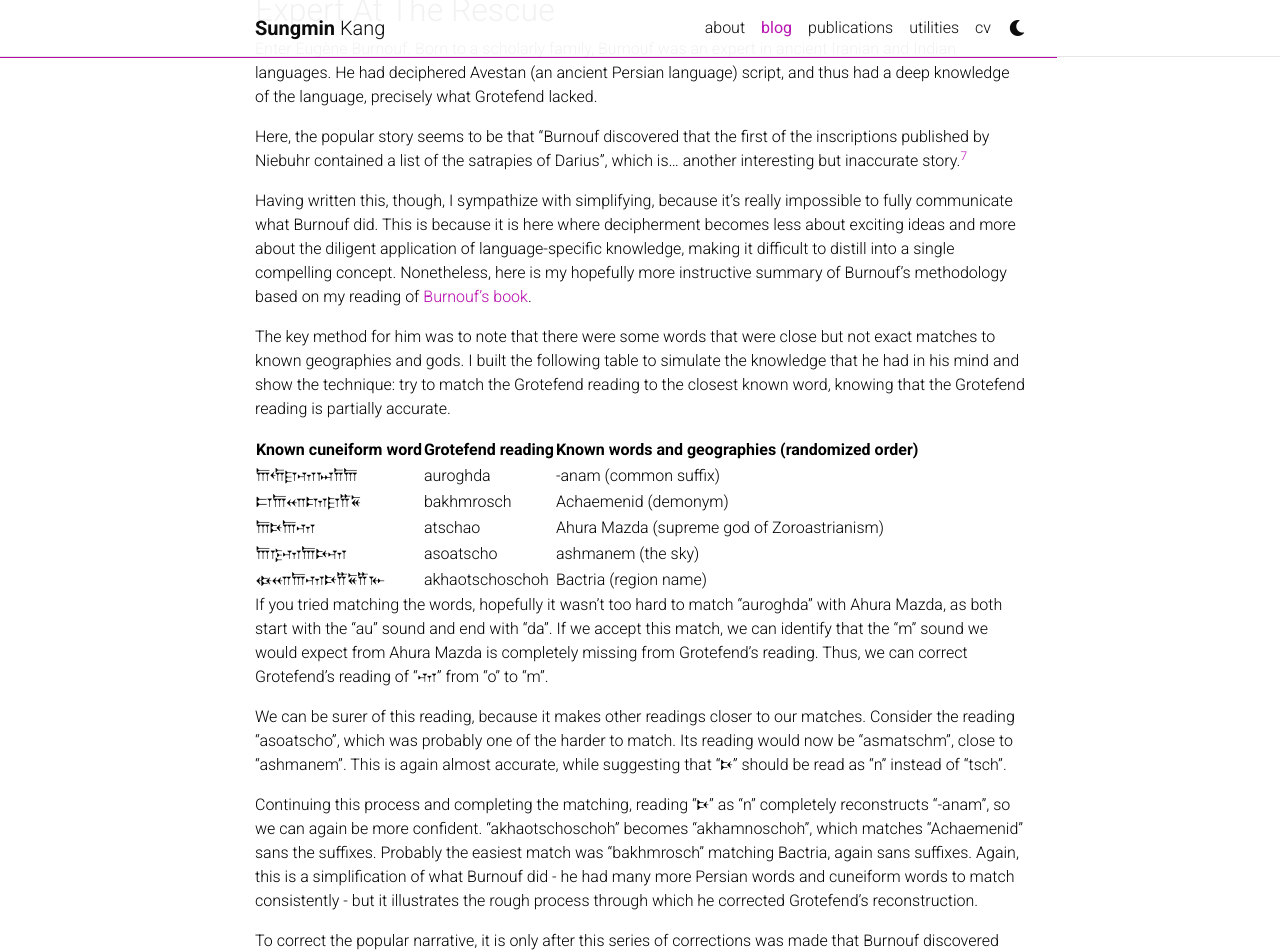
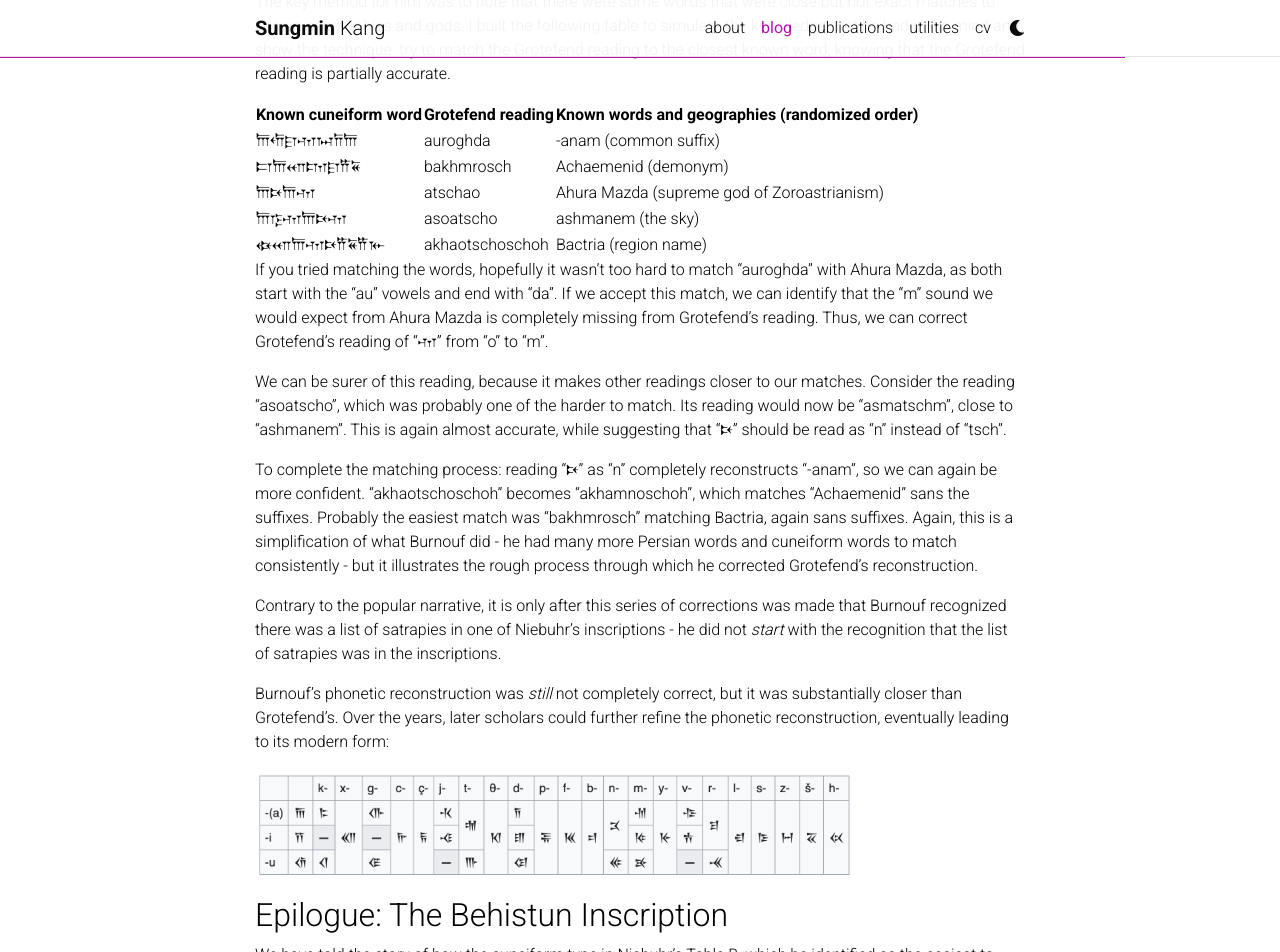
Before and after one commit to smkang96/smkang96.github.io, a Jekyll site: the page built from _posts/2026-08-13-how-cuneiform.md, in a window 1280 px wide and 1400 px high, scrolled down 9574 px. Shown: the top 952 px of the window. Built offline with Jekyll 4.4.1, drawn with Linux system fonts in a browser that asks for light colours; full-size pictures stand in for the smaller copies a plugin makes; comment, search, counter and statistics services are not loaded; a style sheet for code colours, icons or effects is not loaded; some of the changed text lies outside the part shown.

Commit message:
finalizing cuneiform post

```diff
--- a/_posts/2026-08-13-how-cuneiform.md
+++ b/_posts/2026-08-13-how-cuneiform.md
@@ -84,7 +84,7 @@
 
 This is parsed favorably, so you should be able to make it out: "𐎧𐏁𐎠𐎹𐎰𐎡𐎹" is a frequently recurring pattern. What might it be, though? A name? A title? An article like "the"? Tychsen made some guesses as to how to read the script, but it was not the most accurate.
 
-It is at this point where [Georg Grotefend](https://en.wikipedia.org/wiki/Georg_Friedrich_Grotefend), a 27 year-old scholar, made a series of bold informed guesses that led to significant progress.
+It is at this point where [Georg Grotefend](https://en.wikipedia.org/wiki/Georg_Friedrich_Grotefend), a 27-year-old scholar, made a series of bold informed guesses that led to significant progress.
 
 In his 1802 submission to the Göttingen Society, Grotefend suggested the following:
 
@@ -92,7 +92,7 @@
 
 If we accept 𐏐 is a separator, the glyphs in Niebuhr's Table B cannot represent individual words. Not only are there too few observable glyphs for that, it is implausible that there would be repetitions of exact phrases over and over. Thus, the script is likely alphabetic.
 
-### The language it describes is likely old Persian
+### The language it describes is likely Old Persian
 
 If the script is alphabetic, certain glyphs are likely vowels. We can identify which of them are vowels, by looking at glyph frequency, since vowels can be expected to occur more often. Indeed, three glyphs are notably more frequent: 𐎠, 𐎶[^2], and 𐎡.
 
@@ -194,7 +194,7 @@
 |---|---|---|---|---|---|---|
 | kh | sch | h | e | r | sch | e |
 
-The "kh" part, for the record, is also corroborated by the reconstruction of our key word "king", "𐎧𐏁𐎠𐎹𐎰𐎡𐎹". Note how it starts with the same two glyphs as Xerxes! Grotefend says that an earlier scholar reconstructed the old Persian term for king to be "Khscheio", which corroborates the reading well.[^6]
+The "kh" part, for the record, is also corroborated by the reconstruction of our key word "king", "𐎧𐏁𐎠𐎹𐎰𐎡𐎹". Note how it starts with the same two glyphs as Xerxes! Grotefend says that an earlier scholar reconstructed the Old Persian term for king to be "Khscheio", which corroborates the reading well.[^6]
 
 Grotefend, not being an expert in ancient Persian himself, used a dictionary with Old Persian words to reconstruct even more. For example, look at <span style="color:purple">𐎺𐏀𐎼𐎣</span>. Based on our reconstruction it would sound like "e?r?". Grotefend thinks this word is an adjective (as it appears after "king"), and finds from the dictionary the word "eghré", meaning "strong" or "great". Thus he further connected "𐏀" with "gh" and "𐎣" with "é". Through such a process, he constructed the following table and provided the meaning of the shorter inscriptions from Niebuhr:
 
@@ -202,9 +202,9 @@
 
 Well, then, this looks good, are we done now?
 
-Not quite. When compared with a modern reconstruction, Grotefend's phonetic reconstruction wasn't even 50% right. As mentioned, Grotefend relied on a dictionary of Old Persian words. However, later scholars pointed out that the dictionary he relied on had many problems itself, leading to incorrect deductions. That <span style="color:purple">𐎺𐏀𐎼𐎣</span> word earlier? Modern scholars would read it as "vazraka", not "eghré", so it was quite far off.
+Not quite. When compared with a modern reconstruction, Grotefend's phonetic reconstruction wasn't even half correct. As mentioned, Grotefend relied on a dictionary of Old Persian words. However, later scholars pointed out that the dictionary he relied on had many problems itself, leading to incorrect deductions. That <span style="color:purple">𐎺𐏀𐎼𐎣</span> word earlier? Modern scholars would read it as "vazraka", not "eghré", so it was quite far off.
 
-Without an accurate phonetic reconstruction, it was thus impossible to read text that did _not_ follow patterns already established. This contributed to skepticism amongst the academic experts in the area; to them, decipherment based on Grotefend's table probably led to meaningless or even impossible sounds, based on their knowledge of the ancient Persian language. As a result, while Grotefend's results were clearly known and cited, there was significant skepticism.
+Without an accurate phonetic reconstruction, it was thus impossible to read text that did _not_ follow patterns already established. This contributed to skepticism amongst the academic experts in the area; to them, using Grotefend's table to decipher unknown text probably led to sounds that seemed meaningless or even impossible in the ancient Persian language. As a result, while Grotefend's results were clearly known and cited, there was significant skepticism.
 
 Grotefend's semantic reading was validated when _hieroglyphs_ were deciphered. In 1823, an Egyptian vase was found to have both the cuneiform "𐎧𐏁𐎹𐎠𐎼𐏁𐎠𐏐" and hieroglyphs spelling out "Xerxes". This further supported Grotefend's guess that [name2] was in fact Xerxes. Nonetheless, this did not rescue the ultimately incorrect phonetics.
 
@@ -214,7 +214,7 @@
 
 Here, the popular story seems to be that "Burnouf discovered that the first of the inscriptions published by Niebuhr contained a list of the satrapies of Darius", which is... another interesting but inaccurate story.[^7]
 
-Having written this, though, I sympathize with simplifying, because it's really impossible to fully communicate what Burnouf did. This is because it is here where decipherment becomes less about exciting ideas and more about the diligent application of language-specific knowledge, making it difficult to distill into a single compelling concept. Nonetheless, here is my hopefully more instructive summary of Burnouf's methodology based on  my reading of [Burnouf's book](https://archive.org/details/mmoiresurdeuxin01burngoog/page/n196/mode/2up).
+Having written this, though, I sympathize with simplifying, because it's really impossible to fully communicate what Burnouf did. This is because it is here where decipherment becomes less about exciting ideas and more about the diligent application of language-specific knowledge, making it difficult to distill into a single compelling concept. Nonetheless, here is my hopefully more instructive summary of Burnouf's methodology based on my reading of [Burnouf's book](https://archive.org/details/mmoiresurdeuxin01burngoog/page/n196/mode/2up).
 
 The key method for him was to note that there were some words that were close but not exact matches to known geographies and gods. I built the following table to simulate the knowledge that he had in his mind and show the technique: try to match the Grotefend reading to the closest known word, knowing that the Grotefend reading is partially accurate.
 
@@ -226,13 +226,13 @@
 | 𐎠𐎿𐎶𐎠𐎴𐎶 | asoatscho | ashmanem (the sky) |
 | 𐏃𐎧𐎠𐎶𐎴𐎡𐏁𐎡𐎹 | akhaotschoschoh | Bactria (region name) |
 
-If you tried matching the words, hopefully it wasn't too hard to match "auroghda" with Ahura Mazda, as both start with the "au" sound and end with "da". If we accept this match, we can identify that the "m" sound we would expect from Ahura Mazda is completely missing from Grotefend's reading. Thus, we can correct Grotefend's reading of "𐎶" from "o" to "m".
+If you tried matching the words, hopefully it wasn't too hard to match "auroghda" with Ahura Mazda, as both start with the "au" vowels and end with "da". If we accept this match, we can identify that the "m" sound we would expect from Ahura Mazda is completely missing from Grotefend's reading. Thus, we can correct Grotefend's reading of "𐎶" from "o" to "m".
 
 We can be surer of this reading, because it makes other readings closer to our matches. Consider the reading "asoatscho", which was probably one of the harder to match. Its reading would now be "asmatschm", close to "ashmanem". This is again almost accurate, while suggesting that "𐎴" should be read as "n" instead of "tsch".
 
-Continuing this process and completing the matching, reading "𐎴" as "n" completely reconstructs "-anam", so we can again be more confident. "akhaotschoschoh" becomes "akhamnoschoh", which matches "Achaemenid" sans the suffixes. Probably the easiest match was "bakhmrosch" matching Bactria, again sans suffixes. Again, this is a simplification of what Burnouf did - he had many more Persian words and cuneiform words to match consistently - but it illustrates the rough process through which he corrected Grotefend's reconstruction.
+To complete the matching process: reading "𐎴" as "n" completely reconstructs "-anam", so we can again be more confident. "akhaotschoschoh" becomes "akhamnoschoh", which matches "Achaemenid" sans the suffixes. Probably the easiest match was "bakhmrosch" matching Bactria, again sans suffixes. Again, this is a simplification of what Burnouf did - he had many more Persian words and cuneiform words to match consistently - but it illustrates the rough process through which he corrected Grotefend's reconstruction.
 
-To correct the popular narrative, it is only after this series of corrections was made that Burnouf discovered there was a list of satrapies in one of Niebuhr's inscriptions - he did not _start_ with the recognition that the list of satrapies was in the inscriptions.
+Contrary to the popular narrative, it is only after this series of corrections was made that Burnouf recognized there was a list of satrapies in one of Niebuhr's inscriptions - he did not _start_ with the recognition that the list of satrapies was in the inscriptions.
 
 Burnouf's phonetic reconstruction was _still_ not completely correct, but it was substantially closer than Grotefend's. Over the years, later scholars could further refine the phonetic reconstruction, eventually leading to its modern form:
 
@@ -240,21 +240,21 @@
 
 ## Epilogue: The Behistun Inscription
 
-We have told the story of how the cuneiform type in Niebuhr's Table B, which he identified as the easiest to decipher, was gradually understood. But what about the types in Table C and D?
+We have told the story of how the cuneiform type in Niebuhr's Table B, which he identified as the easiest to decipher, was gradually understood. But what about the types in Tables C and D?
 
-Here, the British officer Henry Rawlinson played a role similar to Niebuhr. During his time in Persia, Rawlinson provided an accurate depiction of the [Behistun Inscription](https://en.wikipedia.org/wiki/Behistun_inscription), which has inscriptions in all cuneiform types, but which are much longer. This seems to have been enough source material for the decipherment of the other types. Just look at how much is inscribed: all the "lines" you see on the left, on the right, and on the bottom of the photograph all are in fact cuneiform from what I can see.
+Here, the British officer Henry Rawlinson played a role similar to Niebuhr. During his time in Persia, Rawlinson provided an accurate depiction of the [Behistun Inscription](https://en.wikipedia.org/wiki/Behistun_inscription), which has inscriptions in all cuneiform types, but which are much longer. This seems to have been enough source material for the decipherment of the other types. Just look at how much is inscribed: all the "lines" you see on the left, on the right, and on the bottom of the photograph are all in fact cuneiform from what I can see.
 
 ![A photograph of the Behistun inscription](/assets/images/2026-08-08-17-59-53.png){: width="600" }
 
-But that's a story for another day, and I've satisfied my itch for a while. When (if?) we come back to this topic, we'll describe what ideas were used in deciphering substantially more complex other cuneiform types.
+But that's a story for another day, and I've satisfied my itch for a while. When (if?) we come back to this topic, we'll describe what ideas were used in deciphering the other, substantially more complex cuneiform types.
 
 ----
 
 ### Footnotes
 [^1]: wedge-form, cunei- is from the Latin [cuneus](https://en.wiktionary.org/wiki/cuneus)
 [^2]: To be clear, this is from the original 1802 text of Grotefend, but further research has revealed it is not a vowel.
-[^3]: Grotefend and the later Burnouf actually call the language "Zend", but every time I asked for typo checks Claude insisted the modern name for the language is "Avestan". Avestan does fit the period of use, so I used Avestan for consistency.
+[^3]: Grotefend and the later Burnouf actually call the language "Zend", but Avestan seems to be the modern term for the language, so I used Avestan for consistency.
 [^4]: Looking up the family tree of the Achaemenid dynasty, I was further confused by this explanation, as Cyrus II's father was also a king. Claude suggested that Herodotus, a Greek historian, did not consider Cyrus II's father a king. I looked at the Herodotus passage that Claude cited for that (1.107), but it was not clear to me. In any case Grotefend doesn't appear to have considered Cyrus as a candidate, so it doesn't matter.
 [^5]: While reviewing the manuscript, I realized that this change actually introduced more problems in the phonetic reconstruction: using the biblical "Darjavesch" would have potentially allowed the accurate reading of "𐎹" as "ya" and "𐎺" as "v". This was probably difficult to see by Grotefend because he thought cuneiform to be alphabetic, but much later research showed the Old Persian cuneiform to be partially syllabary (representing both consonant and vowel, as in "ya"). If one assumes alphabetic representation, the cuneiform does not have enough glyphs for Darjavesch.
 [^6]: This also fits well with e.g. kshatriya, which is of the same origin. I was initially confused by the _Decipherment of Cuneiform_ Wikipedia article which claimed the correct modern reading of 𐎧 is "wsa", but this seems wrong and "𐎧" as "kh" seems right.
-[^7]: Wikipedia can't exactly be faulted, because it is another error from _The Archaeology of the Cuneiform Inscriptions_, p.14, published in 1908. A small problem not worth noting in the main text: Niebuhr published inscriptions in Tables A-L, and Burnouf noted that _`Table I`_ of the inscriptions contains the list of tributaries, which is not the "first".
+[^7]: Wikipedia can't exactly be faulted, because it is another error from _The Archaeology of the Cuneiform Inscriptions_, p.14, published in 1908. A small problem not worth noting in the main text: Niebuhr published inscriptions in Tables A-L, and Burnouf noted that _`Table I`_ (i.e. the 9th table, counted in alphabetic order) of the inscriptions contains the list of tributaries, not the "first".
--- a/_sass/_base.scss
+++ b/_sass/_base.scss
@@ -996,3 +996,10 @@
     }
   }
 }
+
+@font-face {
+  font-family: 'Noto Sans Old Persian';
+  src: url('https://fonts.googleapis.com/css2?family=Noto+Sans+Old+Persian&display=swap') format('woff2');
+  font-display: swap;
+  unicode-range: U+103A0-103D5;
+}
```
Also changed, not shown: other parts of _posts/2026-08-13-how-cuneiform.md (+4 -4 lines), assets/images/2026-07-25-00-51-49.png (added), assets/images/2026-07-25-16-22-04.png (added), assets/images/2026-07-26-18-24-36.png (added), assets/images/2026-08-08-17-51-56.png (added), 5 other files.
